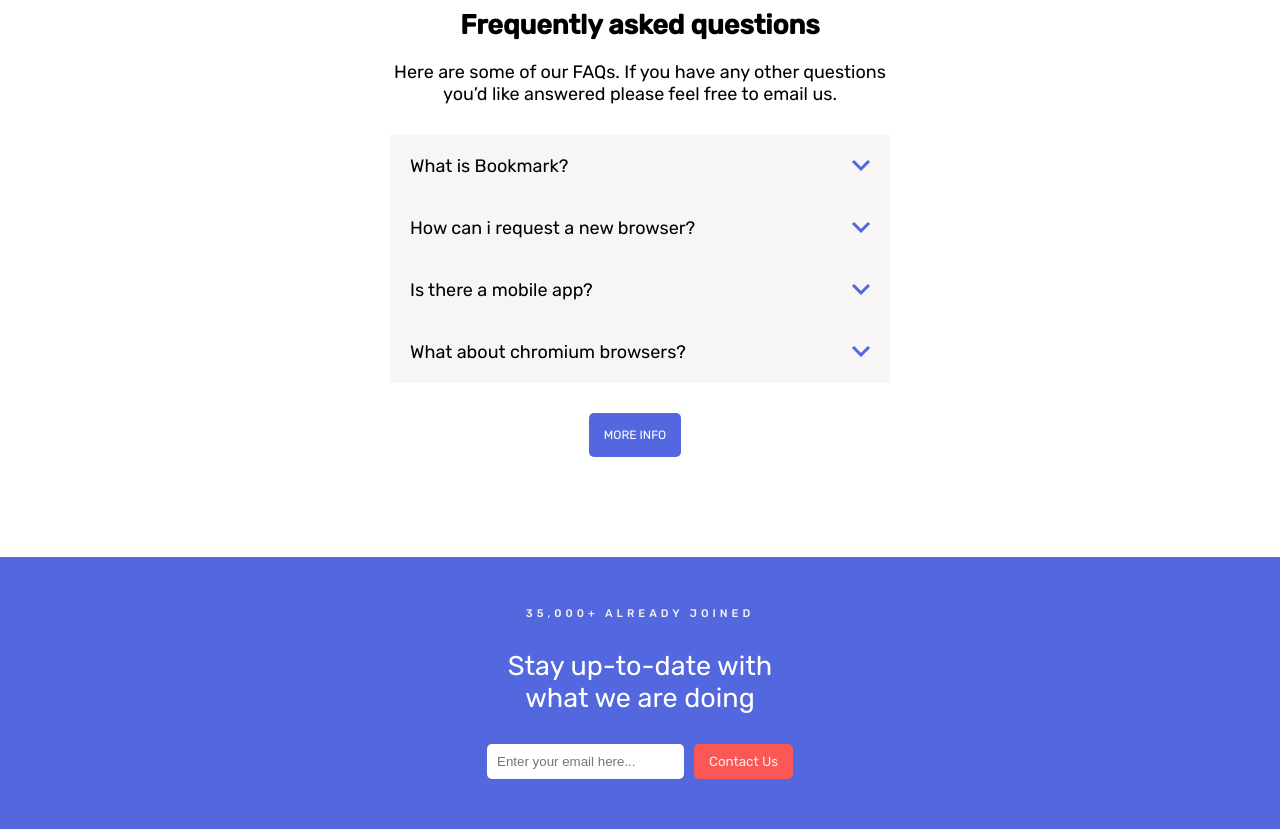
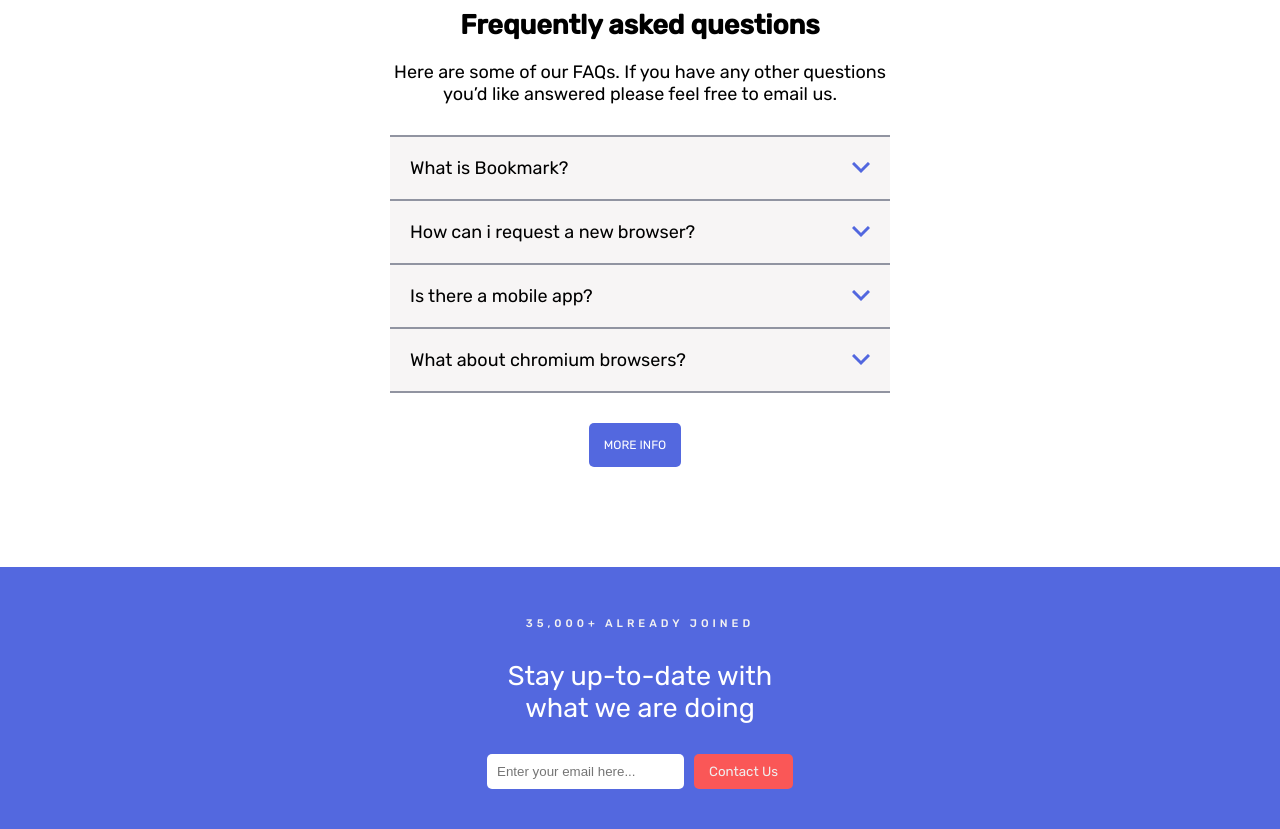
Before and after one commit to CuriousProgramer/Bookmark__LandingPage, a website: page index.html in a window 1280 px wide. Shown: the part 2220-3049 px from the top of the page. Drawn offline with Linux system fonts and the light colour scheme.

Commit message:
Border changes in question section.

```diff
--- a/css/style.css
+++ b/css/style.css
@@ -262,11 +262,13 @@
 .questions__box {
   width: 100%;
   position: relative;
+  border-bottom: 2px solid #9194a1;
   overflow: hidden; }
   .questions__box__item {
     background-color: #f7f5f5;
     padding: 2rem;
     display: flex;
+    border-top: 2px solid #9194a1;
     justify-content: space-between; }
   .questions__box__answer {
     padding: 2rem;
```
